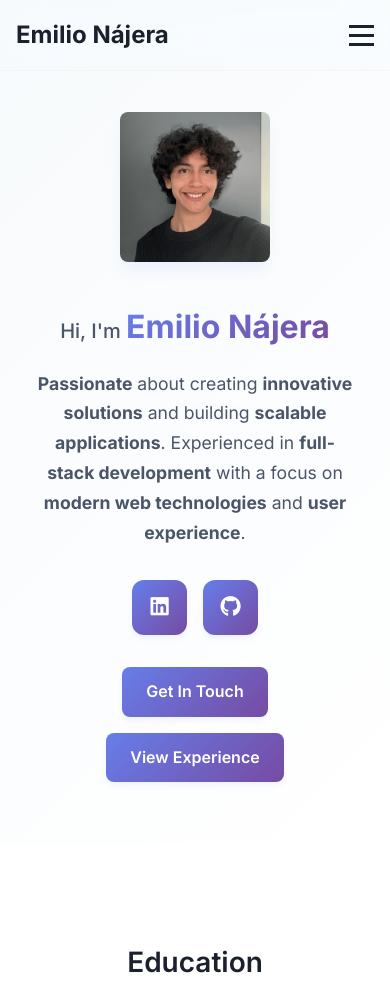
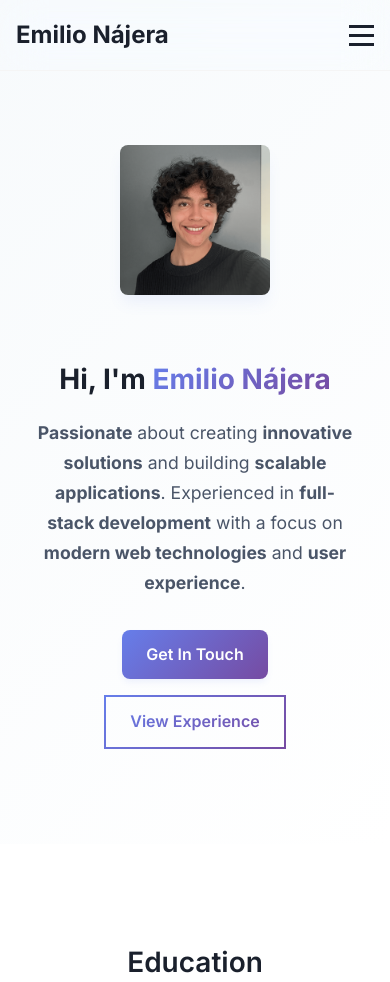
Before and after one commit to emilionajera/minimalist-portfolio, a Flask app: page / in a window 390 px wide. Shown: the top 982 px of the page. Run offline with Flask 3, Linux system fonts and the light colour scheme.

Commit message:
Improve appearance of hero section and highlights on the resume website
Updates hero section text styles, image hover effect, removes social links, and adjusts highlight card hover effect in `style.css` and `index.html`.

Replit-Commit-Author: Agent
Replit-Commit-Session-Id: 53c0f571-4592-4ba5-ae2e-1a5fa4bf352c
Replit-Commit-Screenshot-Url: https://storage.googleapis.com/screenshot-production-us-central1/50c5838e-b311-414a-b7c4-bf068c5cf593/e1a1722b-5d95-49ef-8259-8d4b29546c72.jpg

```diff
--- a/static/css/style.css
+++ b/static/css/style.css
@@ -250,28 +250,36 @@ body[data-theme="dark"] .nav-brand a {
   margin: 0 auto;
 }
 
-.hero-image {
-  flex-shrink: 0;
-}
+
 
 .profile-image {
-  width: 250px;
-  height: 250px;
+  width: 100%;
+  height: 100%;
   border-radius: 12px;
   border: none;
   box-shadow: var(--shadow-large);
   transition: transform 0.3s ease;
+  object-fit: cover;
 }
 
 .profile-image:hover {
-  transform: scale(1.05);
+  transform: translateY(-3px);
+}
+
+.hero-image {
+  flex-shrink: 0;
+  width: 280px;
+  height: 280px;
 }
 
 .hero-greeting {
-  font-size: 1.5rem;
-  font-weight: 500;
-  margin-bottom: 0.5rem;
-  color: var(--text-secondary);
+  font-size: 2.75rem;
+  font-weight: 700;
+  margin-bottom: 1rem;
+}
+
+.hero-greeting-text {
+  color: #1a202c;
 }
 
 .hero-name {
@@ -280,7 +288,6 @@ body[data-theme="dark"] .nav-brand a {
   -webkit-text-fill-color: transparent;
   background-clip: text;
   font-weight: 700;
-  font-size: 2.75rem;
   color: var(--primary-color);
 }
 
@@ -300,34 +307,11 @@ body[data-theme="dark"] .hero-name {
   color: var(--primary-color);
 }
 
-/* Hero Social Links */
-.hero-social {
-  display: flex;
-  justify-content: center;
-  gap: 1rem;
-  margin: 2rem 0;
+body[data-theme="dark"] .hero-greeting-text {
+  color: #f7fafc;
 }
 
-.social-btn {
-  display: flex;
-  align-items: center;
-  justify-content: center;
-  width: 60px;
-  height: 60px;
-  background: var(--gradient-primary);
-  color: white;
-  text-decoration: none;
-  border-radius: 12px;
-  font-weight: 600;
-  transition: all 0.3s ease;
-  box-shadow: var(--shadow-medium);
-  font-size: 1.5rem;
-}
 
-.social-btn:hover {
-  transform: translateY(-2px);
-  box-shadow: var(--shadow-large);
-}
 
 
 
@@ -374,15 +358,18 @@ body[data-theme="dark"] .hero-name {
 }
 
 .btn-secondary {
-  background: var(--gradient-primary);
-  color: white;
-  border: none;
-  box-shadow: var(--shadow-medium);
+  background: transparent;
+  color: transparent;
+  border: 2px solid;
+  border-image: var(--gradient-primary) 1;
+  background-image: var(--gradient-primary);
+  -webkit-background-clip: text;
+  background-clip: text;
 }
 
 .btn-secondary:hover {
   transform: translateY(-2px);
-  box-shadow: var(--shadow-large);
+  box-shadow: var(--shadow-medium);
 }
 
 /* Experience Section */
@@ -490,9 +477,8 @@ body[data-theme="dark"] .hero-name {
 }
 
 .highlight-card:hover {
-  transform: translateY(-8px);
+  transform: translateY(-3px);
   box-shadow: var(--shadow-large);
-  border-color: var(--primary-color);
 }
 
 .highlight-icon {
@@ -771,10 +757,6 @@ body[data-theme="dark"] .skill-tag.soft {
     text-align: center;
   }
 
-  .hero-social {
-    justify-content: center;
-  }
-
   .social-btn {
     width: 55px;
     height: 55px;
@@ -786,11 +768,12 @@ body[data-theme="dark"] .skill-tag.soft {
   }
 
   .hero-greeting {
-    font-size: 1.5rem;
+    font-size: 2rem;
   }
 
-  .hero-title {
-    font-size: 2.25rem;
+  .hero-image {
+    width: 220px;
+    height: 220px;
   }
 
   .hero-cta {
@@ -833,15 +816,12 @@ body[data-theme="dark"] .skill-tag.soft {
 
 @media (max-width: 480px) {
   .hero-greeting {
-    font-size: 1.25rem;
+    font-size: 1.75rem;
   }
 
-  .hero-name {
-    font-size: 2rem;
-  }
-
-  .hero-title {
-    font-size: 1.5rem;
+  .hero-image {
+    width: 180px;
+    height: 180px;
   }
 
   .profile-image {
--- a/templates/index.html
+++ b/templates/index.html
@@ -50,19 +50,11 @@
                     <img src="{{ url_for('static', filename='images/emilio-profile-new.jpg') }}" alt="Emilio Nájera" class="profile-image">
                 </div>
                 <div class="hero-text">
-                    <p class="hero-greeting">Hi, I'm <span class="hero-name">Emilio Nájera</span></p>
+                    <p class="hero-greeting"><span class="hero-greeting-text">Hi, I'm</span> <span class="hero-name">Emilio Nájera</span></p>
                     <p class="hero-description">
                         <strong>Passionate</strong> about creating <strong>innovative solutions</strong> and building <strong>scalable applications</strong>.
                         Experienced in <strong>full-stack development</strong> with a focus on <strong>modern web technologies</strong> and <strong>user experience</strong>.
                     </p>
-                    <div class="hero-social">
-                        <a href="https://www.linkedin.com/in/emilionajera/" class="social-btn" target="_blank" rel="noopener noreferrer" aria-label="LinkedIn Profile">
-                            <i class="fab fa-linkedin"></i>
-                        </a>
-                        <a href="https://github.com/emilionajera" class="social-btn" target="_blank" rel="noopener noreferrer" aria-label="GitHub Profile">
-                            <i class="fab fa-github"></i>
-                        </a>
-                    </div>
                     <div class="hero-cta">
                         <a href="#contact" class="btn-primary">Get In Touch</a>
                         <a href="#experience" class="btn-secondary">View Experience</a>
```
